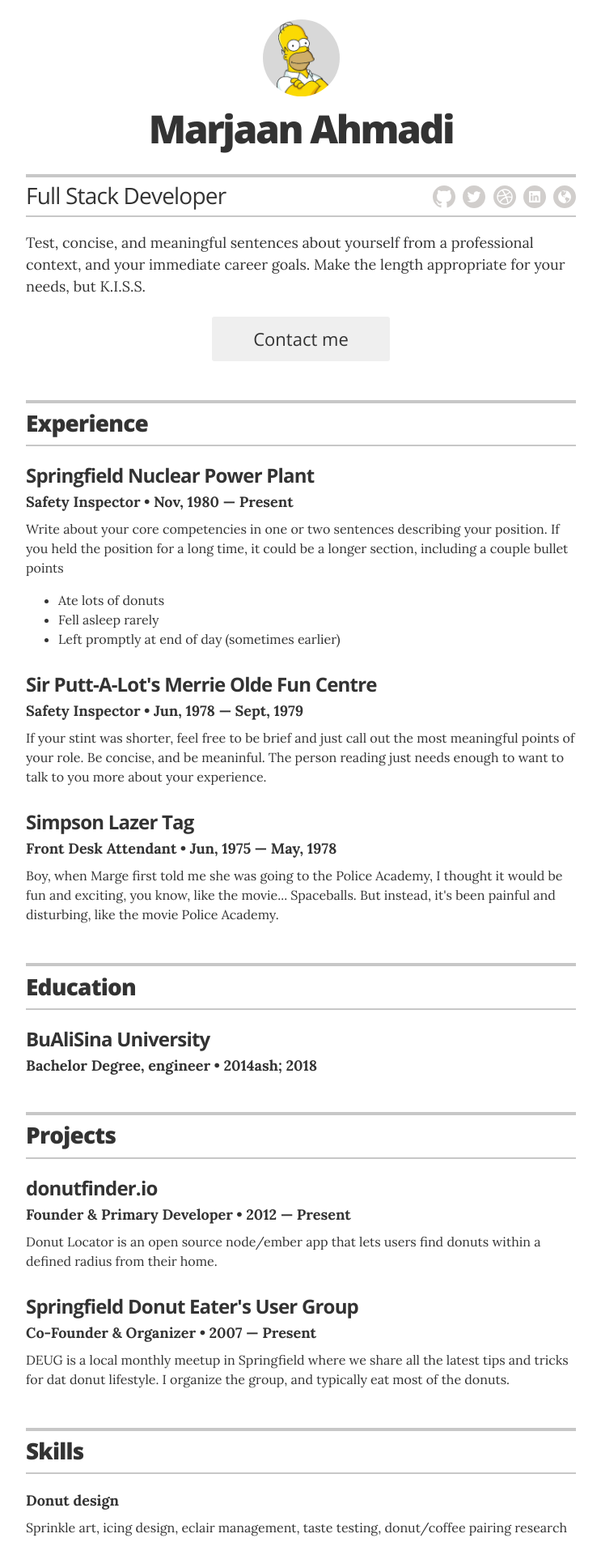
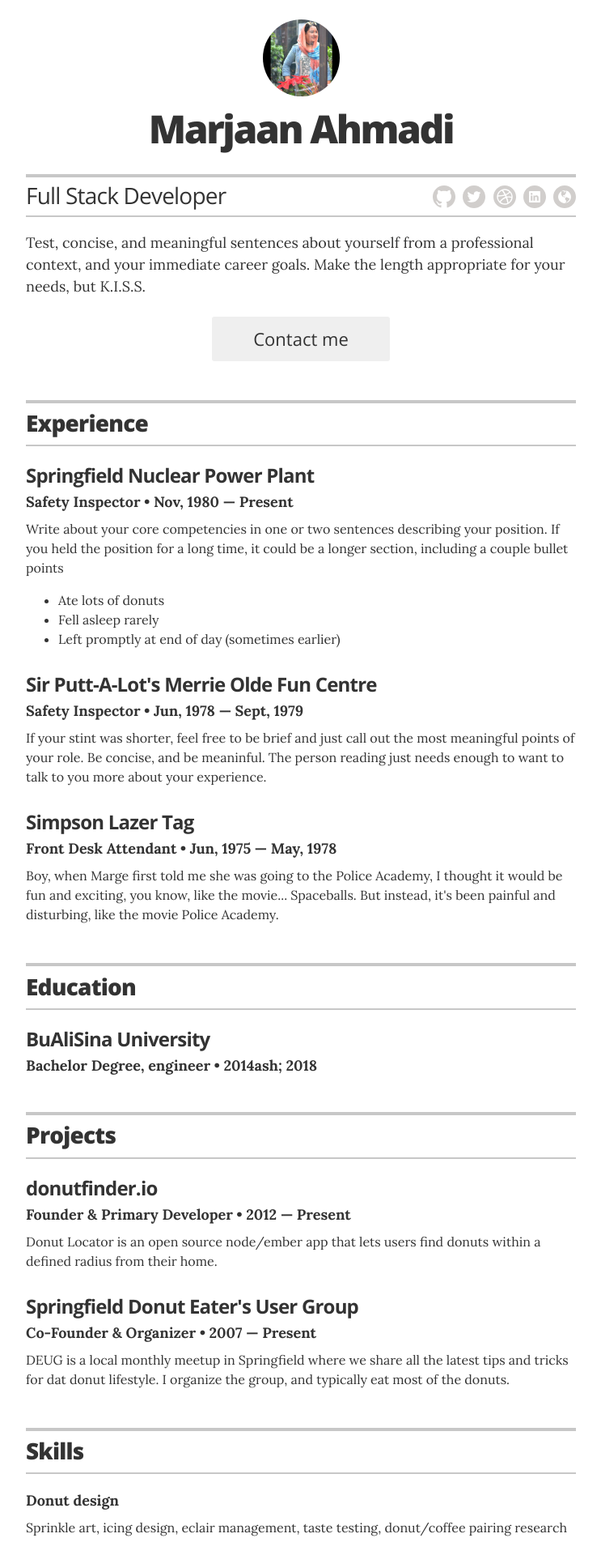
Before and after one commit to MarjaanAhmadi/MarjaanAhmadi.github.io, a Jekyll site: the page built from index.html, in a window 1280 px wide. Shown: the top 1920 px of the page at 81% size, without its empty margins (268-1011 px from the left). Built offline with Jekyll 4.4.1, drawn with Linux system fonts in a browser that asks for light colours.

Commit message:
Update resume.html

```diff
--- a/_layouts/resume.html
+++ b/_layouts/resume.html
@@ -13,7 +13,7 @@
 
         <!-- You can turn off the avatar in _config.yml by setting to false -->
         {% if site.resume_avatar == 'true' %}
-        <img src="images/avatar.jpg" alt="my photo" class="avatar no-print" itemprop="image">
+        <img src="images/photo.jpg" alt="my photo" class="avatar no-print" itemprop="image">
         {% endif %}
 
         <!-- Your name is defined in the _config.yml file -->
```
